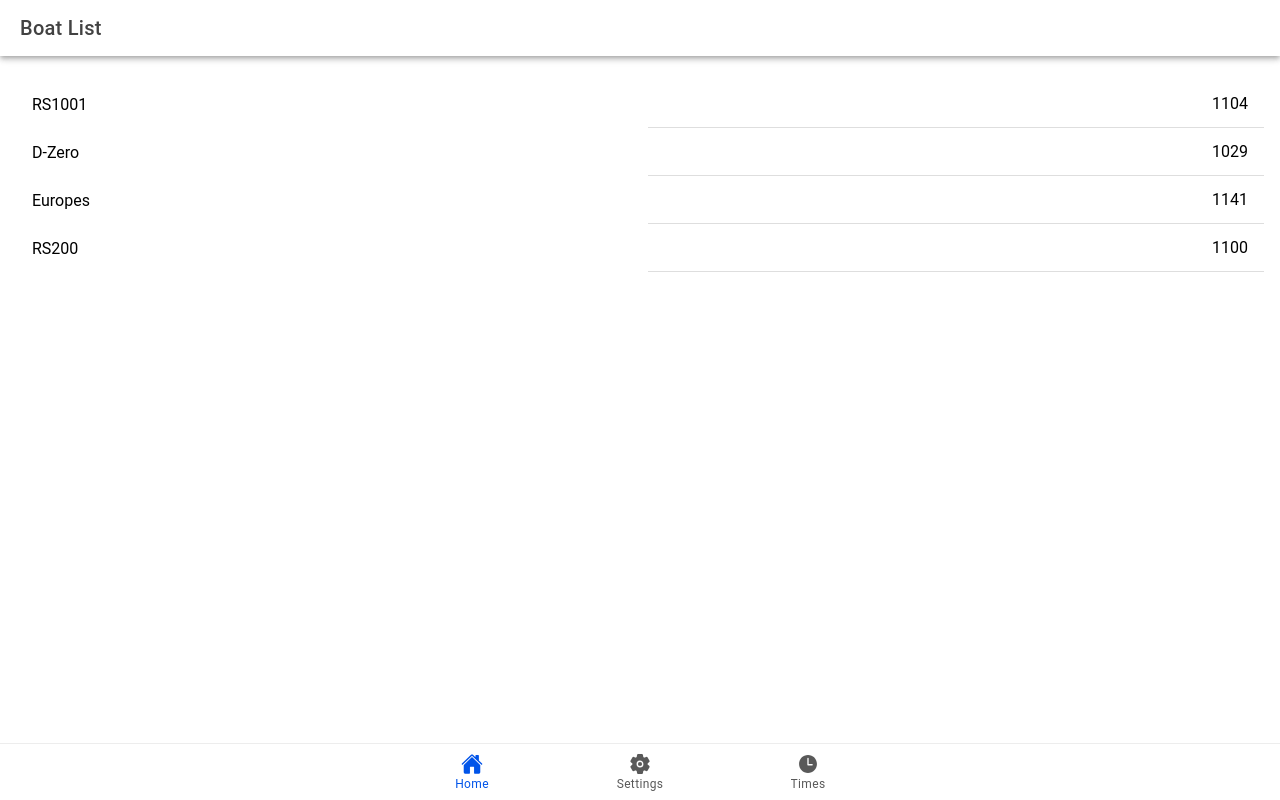
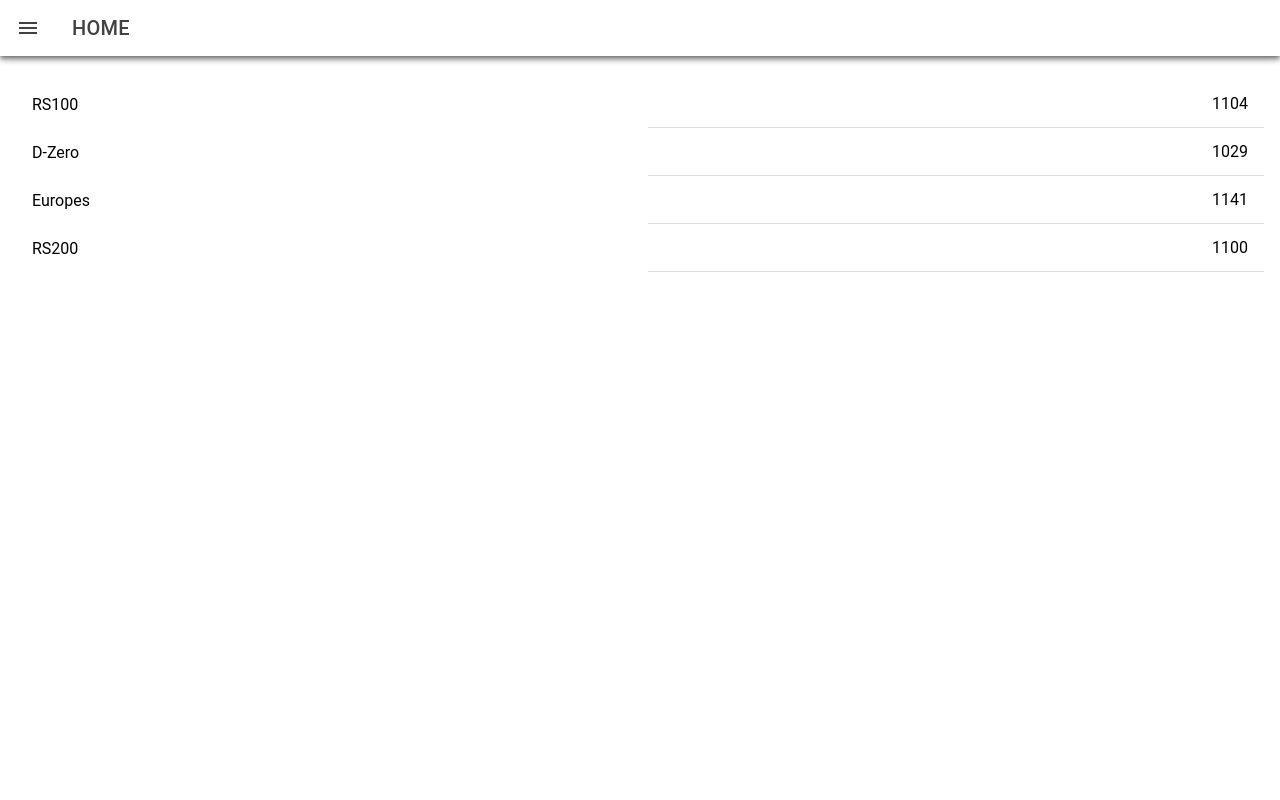
Before and after one commit to gmlogan/PyCalc, a React (Vite) app: page /home in a window 1280 px wide. Built offline with nearby package versions, Linux system fonts and the light colour scheme.

Commit message:
Renoved Tabs and added side menu

```diff
--- /dev/null
+++ b/src/App2.tsx
@@ -0,0 +1,71 @@
+import { Redirect, Route } from "react-router-dom";
+import {
+  IonApp,
+  IonIcon,
+  IonLabel,
+  IonRouterOutlet,
+  IonTabBar,
+  IonTabButton,
+  IonTabs,
+  setupIonicReact,
+} from "@ionic/react";
+import { IonReactRouter } from "@ionic/react-router";
+
+/* Core CSS required for Ionic components to work properly */
+import "@ionic/react/css/core.css";
+
+/* Basic CSS for apps built with Ionic */
+import "@ionic/react/css/normalize.css";
+import "@ionic/react/css/structure.css";
+import "@ionic/react/css/typography.css";
+
+/* Optional CSS utils that can be commented out */
+import "@ionic/react/css/padding.css";
+import "@ionic/react/css/float-elements.css";
+import "@ionic/react/css/text-alignment.css";
+import "@ionic/react/css/text-transformation.css";
+import "@ionic/react/css/flex-utils.css";
+import "@ionic/react/css/display.css";
+
+/**
+ * Ionic Dark Mode
+ * -----------------------------------------------------
+ * For more info, please see:
+ * https://ionicframework.com/docs/theming/dark-mode
+ */
+
+/* import '@ionic/react/css/palettes/dark.always.css'; */
+/* import '@ionic/react/css/palettes/dark.class.css'; */
+import "@ionic/react/css/palettes/dark.system.css";
+
+/* Theme variables */
+import "./theme/variables.css";
+import {
+  home as homeIcon,
+  settings as settingsIcon,
+  time as clockIcon,
+} from "ionicons/icons";
+import ListPage from "./pages/ListPage";
+import TimesPage from "./pages/Times";
+import Settings from "./pages/Settings";
+import Menu from "./components/Menu";
+import Home from "./pages/Home";
+
+setupIonicReact();
+
+const App: React.FC = () => (
+  <IonApp>
+    <IonReactRouter>
+      <Menu />
+      <IonRouterOutlet id="main">
+        <Route path="/home" component={Home} exact={true} />
+        <Route path="/settings" component={Settings} exact={true} />
+
+        <Route path="/times" component={TimesPage} exact={true} />
+        <Route exact path="/" render={() => <Redirect to="/home" />} />
+      </IonRouterOutlet>
+    </IonReactRouter>
+  </IonApp>
+);
+
+export default App;
--- /dev/null
+++ b/src/components/Menu.tsx
@@ -0,0 +1,41 @@
+import {
+  IonMenu,
+  IonHeader,
+  IonToolbar,
+  IonTitle,
+  IonContent,
+  IonList,
+  IonMenuToggle,
+  IonItem,
+  IonLabel,
+} from "@ionic/react";
+import React from "react";
+
+const Menu: React.FC = () => (
+  <IonMenu side="start" contentId="main">
+    <IonHeader>
+      <IonToolbar color="light">
+        <IonTitle>MENU</IonTitle>
+      </IonToolbar>
+    </IonHeader>
+    <IonContent>
+      <IonList>
+        <IonMenuToggle auto-hide="false">
+          <IonItem button routerLink={"/home"} routerDirection="none">
+            <IonLabel>Home</IonLabel>
+          </IonItem>
+        </IonMenuToggle>
+        <IonMenuToggle auto-hide="false">
+          <IonItem button routerLink={"/times"} routerDirection="none">
+            <IonLabel>Times</IonLabel>
+          </IonItem>
+          <IonItem button routerLink={"/settings"} routerDirection="none">
+            <IonLabel>Settings</IonLabel>
+          </IonItem>
+        </IonMenuToggle>
+      </IonList>
+    </IonContent>
+  </IonMenu>
+);
+
+export default Menu;
--- a/src/main.tsx
+++ b/src/main.tsx
@@ -1,11 +1,12 @@
 import React from "react";
 import { createRoot } from "react-dom/client";
 import App from "./App";
+import App2 from "./App2";
 
 const container = document.getElementById("root");
 const root = createRoot(container!);
 root.render(
   <React.StrictMode>
-    <App />
+    <App2 />
   </React.StrictMode>
 );
--- /dev/null
+++ b/src/pages/Home.tsx
@@ -0,0 +1,31 @@
+import {
+  IonPage,
+  IonHeader,
+  IonToolbar,
+  IonTitle,
+  IonButtons,
+  IonContent,
+  IonMenuButton,
+} from "@ionic/react";
+import React from "react";
+import ListPage from "./ListPage";
+
+const Home = () => {
+  return (
+    <IonPage>
+      <IonHeader>
+        <IonToolbar>
+          <IonTitle>HOME</IonTitle>
+          <IonButtons slot="start">
+            <IonMenuButton />
+          </IonButtons>
+        </IonToolbar>
+      </IonHeader>
+      <IonContent fullscreen>
+        <ListPage />
+      </IonContent>
+    </IonPage>
+  );
+};
+
+export default Home;
--- a/src/pages/Settings.tsx
+++ b/src/pages/Settings.tsx
@@ -8,6 +8,8 @@
   IonTitle,
   IonToolbar,
   IonCheckbox,
+  IonButtons,
+  IonMenuButton,
 } from "@ionic/react";
 import React from "react";
 import useBoatStore from "../stores/boatStore";
@@ -21,6 +23,9 @@
       <IonHeader>
         <IonToolbar>
           <IonTitle>Update Boats</IonTitle>
+          <IonButtons slot="start">
+            <IonMenuButton />
+          </IonButtons>
         </IonToolbar>
       </IonHeader>
 
--- a/src/pages/Times.tsx
+++ b/src/pages/Times.tsx
@@ -12,6 +12,8 @@
   IonPickerColumn,
   IonPickerColumnOption,
   IonButton,
+  IonButtons,
+  IonMenuButton,
 } from "@ionic/react";
 
 import dayjs, { Dayjs } from "dayjs";
@@ -20,7 +22,7 @@
 
 import useBoatStore from "../stores/boatStore";
 
-function TimesPage() {
+const TimesPage: React.FC = () => {
   const setStartTime = useBoatStore((state) => state.setStartTime);
 
   const setEndTime = useBoatStore((state) => state.setEndTime);
@@ -37,6 +39,9 @@
       <IonHeader>
         <IonToolbar>
           <IonTitle>Time settings - Zustand</IonTitle>
+          <IonButtons slot="start">
+            <IonMenuButton />
+          </IonButtons>
         </IonToolbar>
       </IonHeader>
       <IonContent className="ion-padding">
@@ -48,6 +53,6 @@
       </IonContent>
     </IonPage>
   );
-}
+};
 
 export default TimesPage;
--- a/src/stores/boatList.ts
+++ b/src/stores/boatList.ts
@@ -2,7 +2,7 @@
 const listOfBoats = [
   {
     id: 0,
-    boatName: "RS1001",
+    boatName: "RS100",
     boatPY: 1104,
     visible: true,
     finishTime: "DNF",
```
